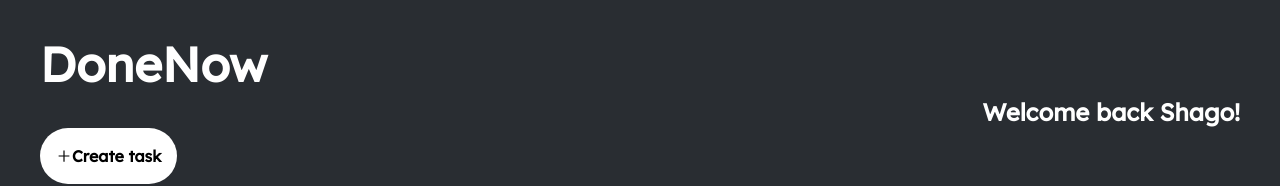
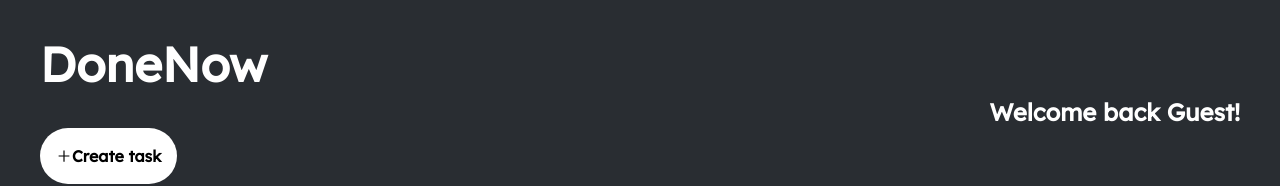
Before and after one commit to iso-bravo/DoneNow, a React (Vite) app in the folder client/: page /dashboard in a window 1280 px wide. Shown: the top 186 px of the page. Built offline with nearby package versions, Linux system fonts and the light colour scheme.

Commit message:
Real username

```diff
--- a/client/src/App.tsx
+++ b/client/src/App.tsx
@@ -1,10 +1,11 @@
 import { useEffect, useState } from "react";
+import { useLocation } from "react-router-dom";
 import { AiOutlinePlus } from "react-icons/ai";
-import Task from "./components/Task.tsx";
-import CreateTask from "./components/CreateTask.tsx";
+import Task from "./components/Task";
+import CreateTask from "./components/CreateTask";
 import { Modal } from "flowbite-react";
 import { CiLogout } from "react-icons/ci";
-import './App.css'
+import './App.css';
 
 export interface ITask {
   task_id: number;
@@ -12,7 +13,10 @@ export interface ITask {
   description: string;
   due_date: string;
 }
+
 export default function App() {
+  const location = useLocation();
+  const username = location.state?.username || "Guest";
   const [tasks, setTasks] = useState<ITask[]>([]);
   const [openModal, setOpenModal] = useState(false);
 
@@ -26,14 +30,11 @@ export default function App() {
     fetchTasks();
   }, []);
 
-
-
   return (
     <div className={`font-Lexend bg-custom min-h-screen min-w-full ${openModal ? 'brightness-50' : ''}`}>
       <Modal dismissible show={openModal} onClose={() => setOpenModal(false)}>
         <Modal.Body>
-          {" "}
-          <CreateTask />{" "}
+          <CreateTask />
         </Modal.Body>
       </Modal>
       <div className="flex flex-row justify-between flex-wrap items-center p-4 md:p-10 font-bold">
@@ -47,11 +48,12 @@ export default function App() {
             <span className="hidden md:block">Create task</span>
           </button>
         </div>
-        <h2 className="text-white text-lg md:text-2xl">Welcome back Shago!</h2>
+        <h2 className="text-white text-lg md:text-2xl">Welcome back {username}!</h2>
       </div>
       <div className="flex-grow flex-row rounded-2xl bg-[#454545] m-4 md:m-8 space-y-4 md:space-y-6 p-2 md:p-5 overflow-y-auto">
         {tasks.map((task) => (
           <Task
+            key={task.task_id}
             task_id={task.task_id}
             title={task.title}
             description={task.description}
@@ -61,12 +63,11 @@ export default function App() {
       </div>
       <div className="flex justify-center items-end">
         <button
-          className="flex flex-row bg-white hover:hover:bg-[#1ED947] hover:text-white transition-all duration-300 rounded-full p-2 md:p-4 items-center">
-          <CiLogout></CiLogout>
+          className="flex flex-row bg-white hover:bg-[#1ED947] hover:text-white transition-all duration-300 rounded-full p-2 md:p-4 items-center">
+          <CiLogout />
           Log Out
         </button>
       </div>
     </div>
-
   );
 }
```
